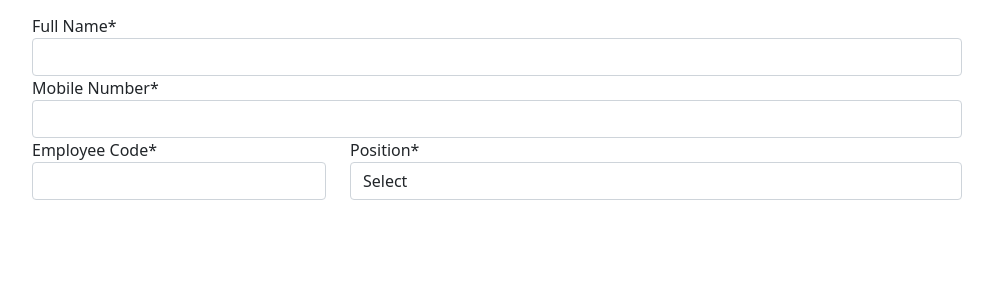
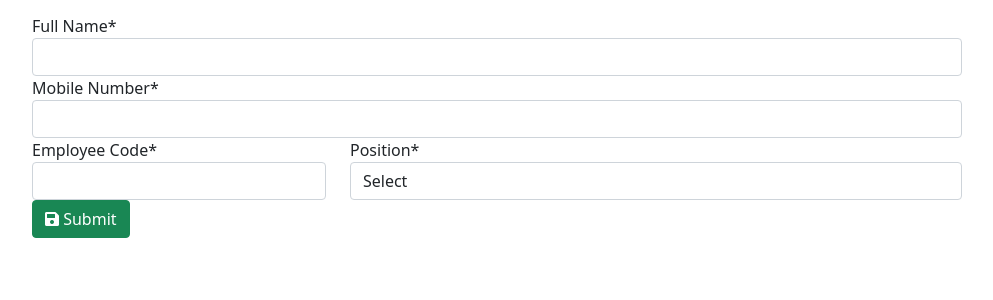
Before and after one commit to Tintojohn/Employee, a Django app: page / in a window 1280 px wide. Shown: the part 188-488 px from the top of the page, without its empty margins (143-1136 px from the left). Run offline with Django 3.2, Linux system fonts and the light colour scheme; data comes from the database, SQL or seed files in the repository; some libraries are stand-ins or nearby versions.

Commit message:
submit button added

```diff
--- a/template/emp_register/employee_form.html
+++ b/template/emp_register/employee_form.html
@@ -12,5 +12,6 @@
             {{form.Position|as_crispy_field}}
         </div>
     </div>
+    <button type="submit" class="btn btn-success"><i class="fas fa-save"></i> Submit</button>
 </form>
 {% endblock content %}
```
